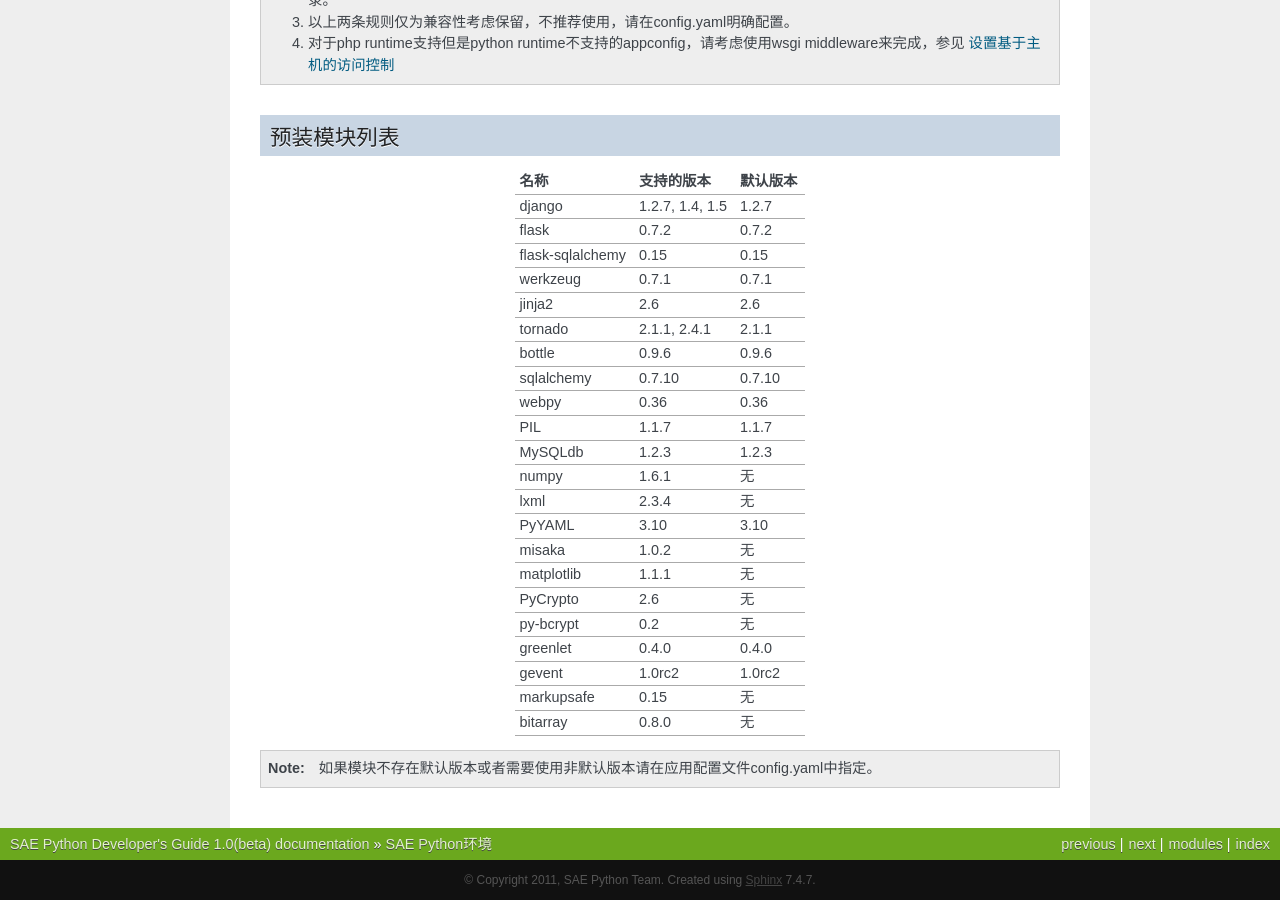
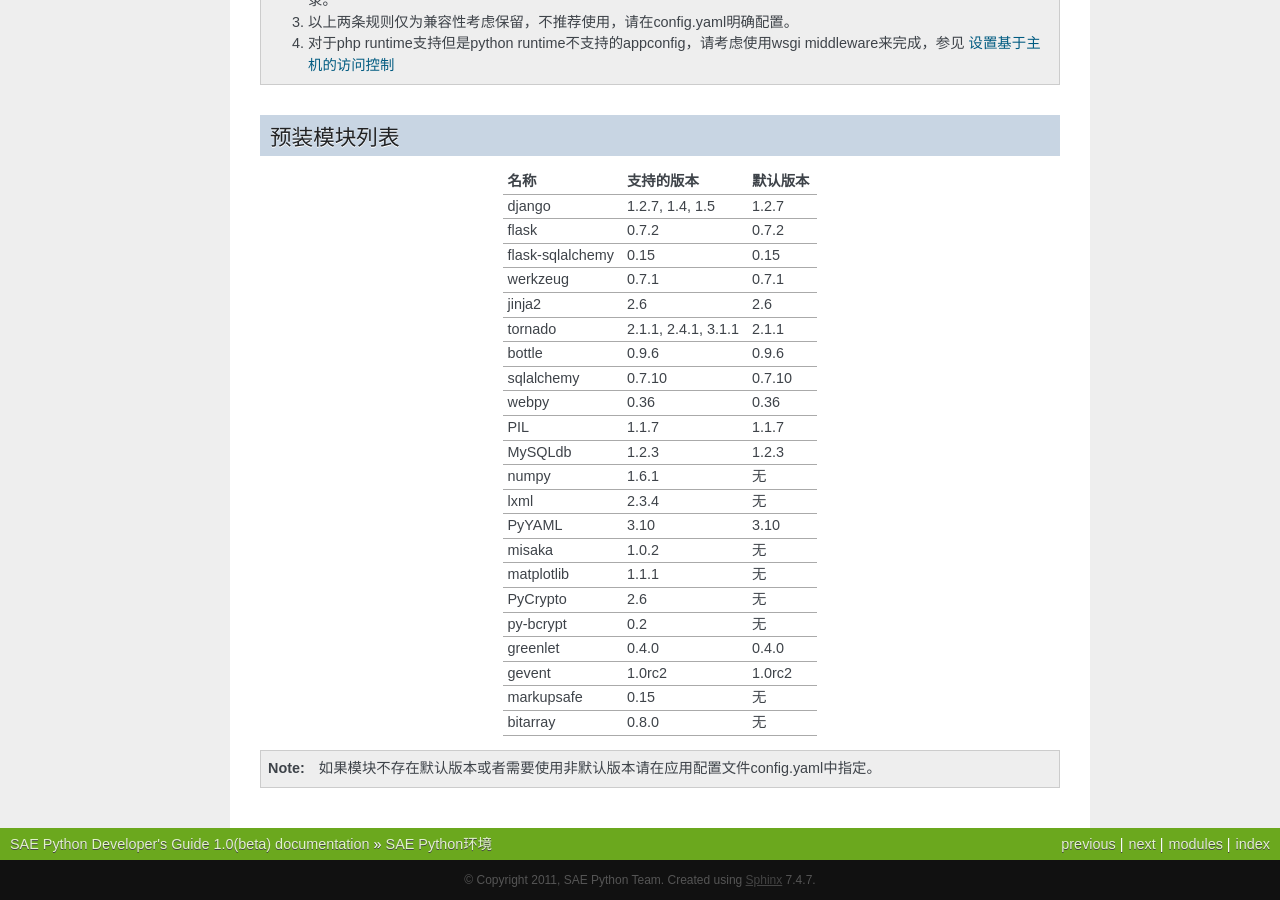
Before and after one commit to sinacloud/sae-python-dev-guide, a Sphinx documentation site: the page built from docs/runtime.rst, in a window 1280 px wide and 900 px high, scrolled down 2960 px. Built offline with Sphinx 7.4.7, drawn with Linux system fonts in a browser that asks for light colours.

Commit message:
Add tornado-3.1.1

```diff
--- a/docs/runtime.rst
+++ b/docs/runtime.rst
@@ -170,7 +170,7 @@
     flask-sqlalchemy                0.15                0.15
     werkzeug                        0.7.1               0.7.1
     jinja2                          2.6                 2.6
-    tornado                         2.1.1, 2.4.1        2.1.1
+    tornado                         2.1.1, 2.4.1, 3.1.1 2.1.1
     bottle                          0.9.6               0.9.6
     sqlalchemy                      0.7.10              0.7.10
     webpy                           0.36                0.36
```
